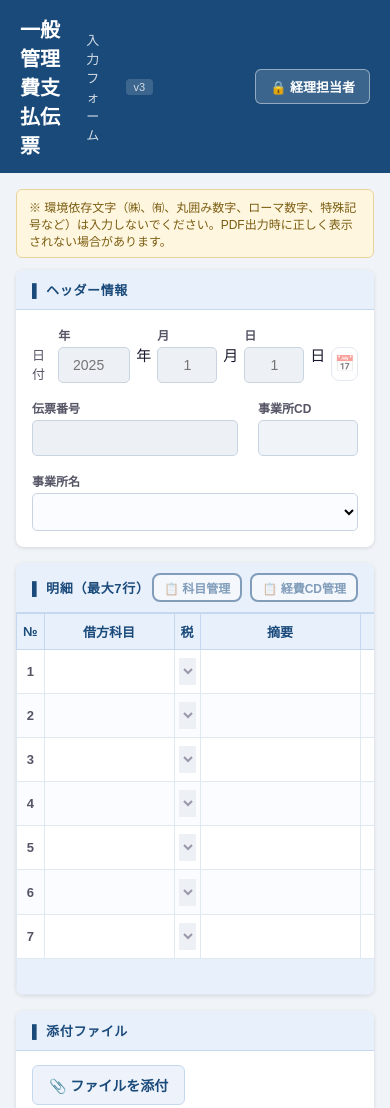
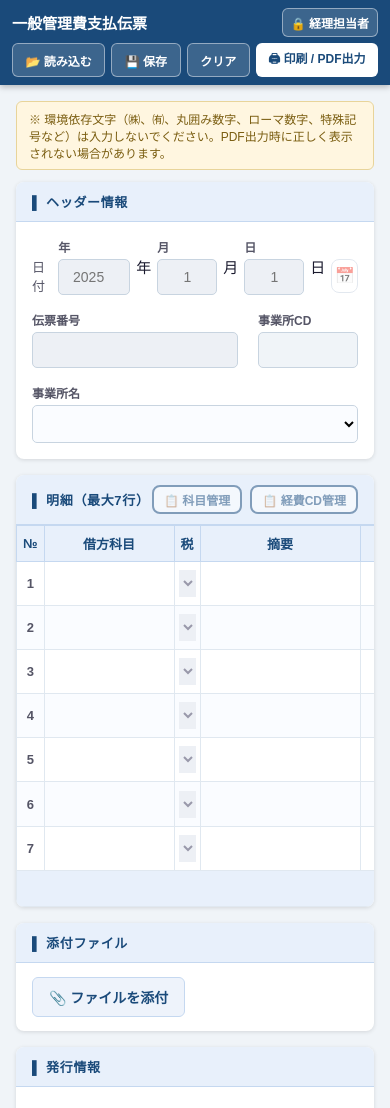
Before and after one commit to shar19-ops/shiharai-denpyo, a plain HTML site: page 支払伝票【一般管理費】.html in a window 390 px wide. Shown: the top 1108 px of the page. Drawn offline with nearby package versions, Linux system fonts and the light colour scheme.

Commit message:
feat: 下部のボタンをヘッダーへ移動し、ヘッダーを画面上部に固定
読み込む・保存・クリア・印刷/PDF出力をヘッダーに移し、スクロールしても押せるようにした。
メッセージ欄も、ボタンを押した結果が見えるようヘッダー内へ移した。狭い画面向けの調整を含む。

Co-Authored-By: Claude Opus 5.5 <noreply@anthropic.com>

```diff
--- a/支払伝票【一般管理費】.html
+++ b/支払伝票【一般管理費】.html
@@ -196,7 +196,8 @@
   * { box-sizing: border-box; margin: 0; padding: 0; }
   body { font-family: "Meiryo", "Yu Gothic", "MS Gothic", sans-serif; background: #f0f4f8; color: #1a1a2e; font-size: 15px; }
 
-  header { background: #1a4a7a; color: white; padding: 14px 20px; display: flex; align-items: center; gap: 12px; }
+  html { scroll-padding-top: 90px; } /* Tab移動やスクロールで入力欄が固定ヘッダーの裏に隠れないように */
+  header { background: #1a4a7a; color: white; padding: 10px 20px; display: flex; flex-wrap: wrap; align-items: center; gap: 8px 12px; position: sticky; top: 0; z-index: 100; box-shadow: 0 2px 6px rgba(0,0,0,0.25); }
   header h1 { font-size: 20px; font-weight: 700; }
   header span { font-size: 13px; opacity: 0.8; }
 
@@ -272,7 +273,32 @@
 
   .tax-select { width: 100%; border: none; background: transparent; padding: 4px 2px; font-size: 13px; }
 
-  .btn-bar { display: flex; gap: 12px; justify-content: center; padding: 20px 16px; }
+  .btn-bar { display: flex; flex-wrap: wrap; gap: 8px; margin-left: auto; }
+  header .btn-bar button { padding: 7px 14px; font-size: 13px; font-weight: 600; border-radius: 6px; white-space: nowrap; }
+  header .btn-secondary { background: rgba(255,255,255,0.15); color: white; border: 1px solid rgba(255,255,255,0.45); }
+  header .btn-secondary:hover { background: rgba(255,255,255,0.28); }
+  header .btn-primary { background: white; color: #1a4a7a; font-weight: 700; }
+  header .btn-primary:hover { background: #e8f0fb; }
+  header .btn-primary:active { background: #d0e0f5; }
+  #acc-status:empty { display: none; }
+  /* 画面が狭いときは固定ヘッダーが場所を取りすぎないように詰める */
+  @media (max-width: 1180px) {
+    header > span { display: none; }
+  }
+  @media (max-width: 900px) {
+    header h1 { flex: 1 1 0; min-width: 0; }
+    header .acc-badge { order: 1; }
+    header .btn-bar { order: 2; flex-basis: 100%; margin-left: 0; }
+    header #status { order: 3; }
+  }
+  @media (max-width: 640px) {
+    html { scroll-padding-top: 120px; }
+    header { padding: 8px 12px; gap: 6px 8px; }
+    header h1 { font-size: 15px; }
+    header .btn-bar { gap: 6px; flex-wrap: nowrap; }
+    header .btn-bar button { flex: 1 1 auto; padding: 6px 6px; font-size: 12px; }
+    header .btn-acc { padding: 5px 8px; font-size: 12px; }
+  }
   .btn-primary {
     background: #1a4a7a; color: white; border: none; border-radius: 8px;
     padding: 14px 40px; font-size: 16px; font-weight: 700; cursor: pointer;
@@ -287,7 +313,8 @@
   }
   .btn-secondary:hover { background: #e8f0fb; }
 
-  #status { text-align: center; font-size: 13px; color: #556; padding: 4px 0 8px; min-height: 22px; }
+  #status { flex-basis: 100%; text-align: center; font-size: 13px; color: #556; background: white; border-radius: 4px; padding: 4px 8px; }
+  #status:empty { display: none; }
   .status-ok { color: #1a7a4a !important; }
   .status-err { color: #c0392b !important; }
 
@@ -299,6 +326,7 @@
   /* 印刷：PDFを画像化して#print-areaに描画し、それだけを印刷する */
   #print-area { display: none; }
   @media print {
+    header { position: static; }
     @page { size: A4; margin: 2.97mm 2.1mm; } /* 約98%に縮小して配置（プリンタの印刷不可領域での欠けを防ぐ） */
     body * { visibility: hidden; }
     #print-area, #print-area * { visibility: visible; }
@@ -308,7 +336,7 @@
   }
 
   /* 経理担当者認証 ─────────────────────────── */
-  .acc-badge { margin-left: auto; display: flex; align-items: center; gap: 10px; }
+  .acc-badge { display: flex; align-items: center; gap: 10px; }
   .btn-acc {
     background: rgba(255,255,255,0.15); color: white;
     border: 1px solid rgba(255,255,255,0.45); border-radius: 6px;
@@ -417,10 +445,17 @@
 <header>
   <h1>一般管理費支払伝票</h1>
   <span>入力フォーム</span><span style="font-size:11px; background:rgba(255,255,255,0.2); border-radius:4px; padding:2px 8px; margin-left:4px;">v3</span>
+  <div class="btn-bar">
+    <button class="btn-secondary" onclick="loadData()">📂 読み込む</button>
+    <button class="btn-secondary" onclick="saveData()">💾 保存</button>
+    <button class="btn-secondary" onclick="clearForm()">クリア</button>
+    <button class="btn-primary" onclick="printPDF()">🖨 印刷 / PDF出力</button>
+  </div>
   <div class="acc-badge">
     <span id="acc-status"></span>
     <button id="acc-btn" class="btn-acc" onclick="toggleAccMode()">🔒 経理担当者</button>
   </div>
+  <div id="status"></div>
 </header>
 
 <!-- 経理担当者パスワードモーダル -->
@@ -633,15 +668,6 @@
     </div>
   </div>
 
-  <div id="status"></div>
-
-  <div class="btn-bar">
-    <button class="btn-secondary" onclick="loadData()">📂 読み込む</button>
-    <button class="btn-secondary" onclick="saveData()">💾 保存</button>
-    <button class="btn-secondary" onclick="clearForm()">クリア</button>
-    <button class="btn-primary" onclick="printPDF()">🖨 印刷 / PDF出力</button>
-  </div>
-
 </div><!-- /container -->
 
 <!-- 控え選択モーダル -->
```
